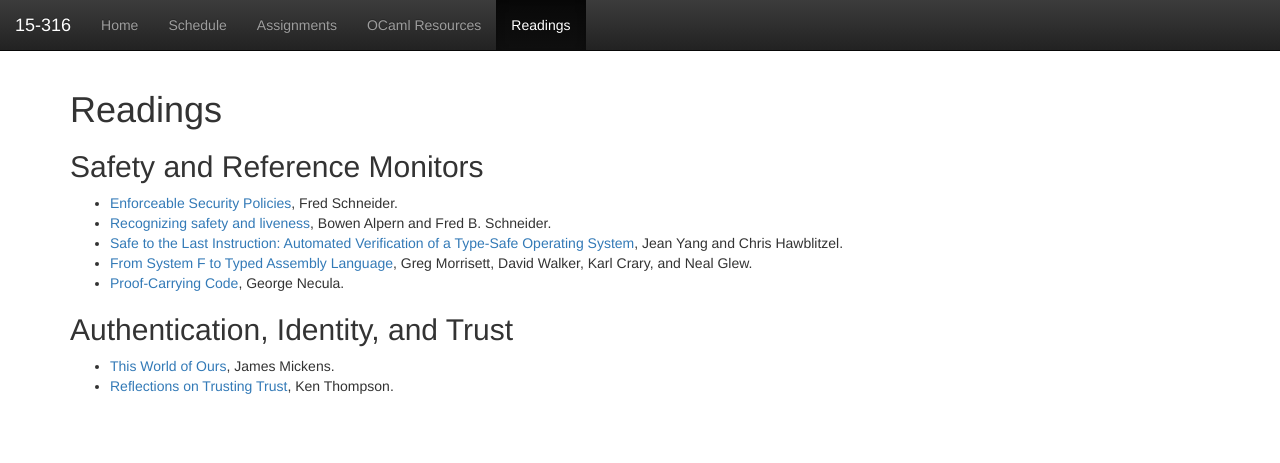
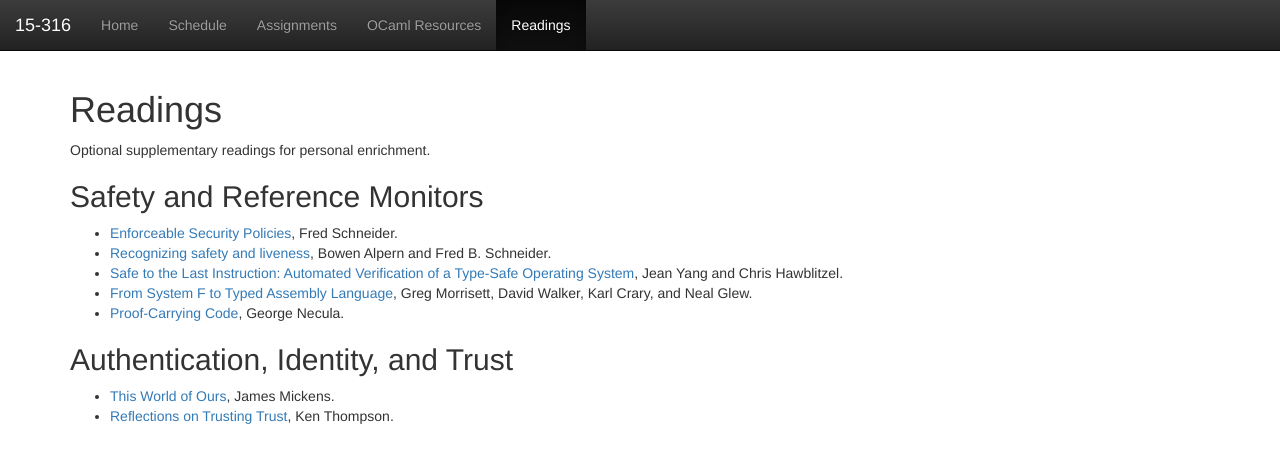
Before and after one commit to cmu-15-316/cmu-15-316.github.io, a Jekyll site: the page built from readings.markdown, in a window 1280 px wide. Shown: the top 463 px of the page. Built offline with Jekyll 4.4.1, drawn with Linux system fonts in a browser that asks for light colours; nearby versions of some CDN libraries.

Commit message:
Update readings.markdown

```diff
--- a/readings.markdown
+++ b/readings.markdown
@@ -6,6 +6,8 @@ permalink: /readings/
 ---
 
 # Readings
+
+Optional supplementary readings for personal enrichment.
 
 ## Safety and Reference Monitors
 *   [Enforceable Security Policies](https://www.cs.cornell.edu/fbs/publications/EnfSecPols.pdf), Fred Schneider.
```
